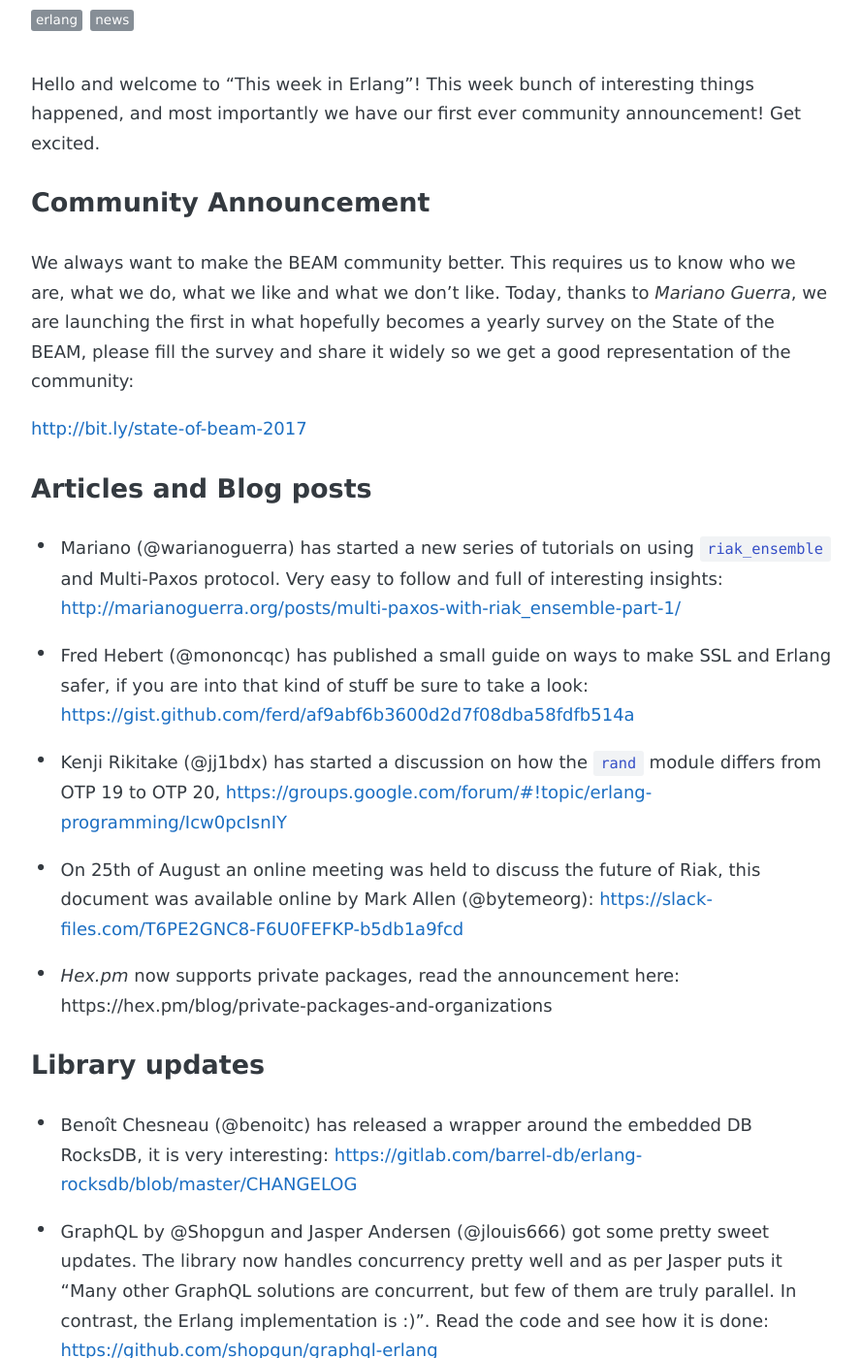
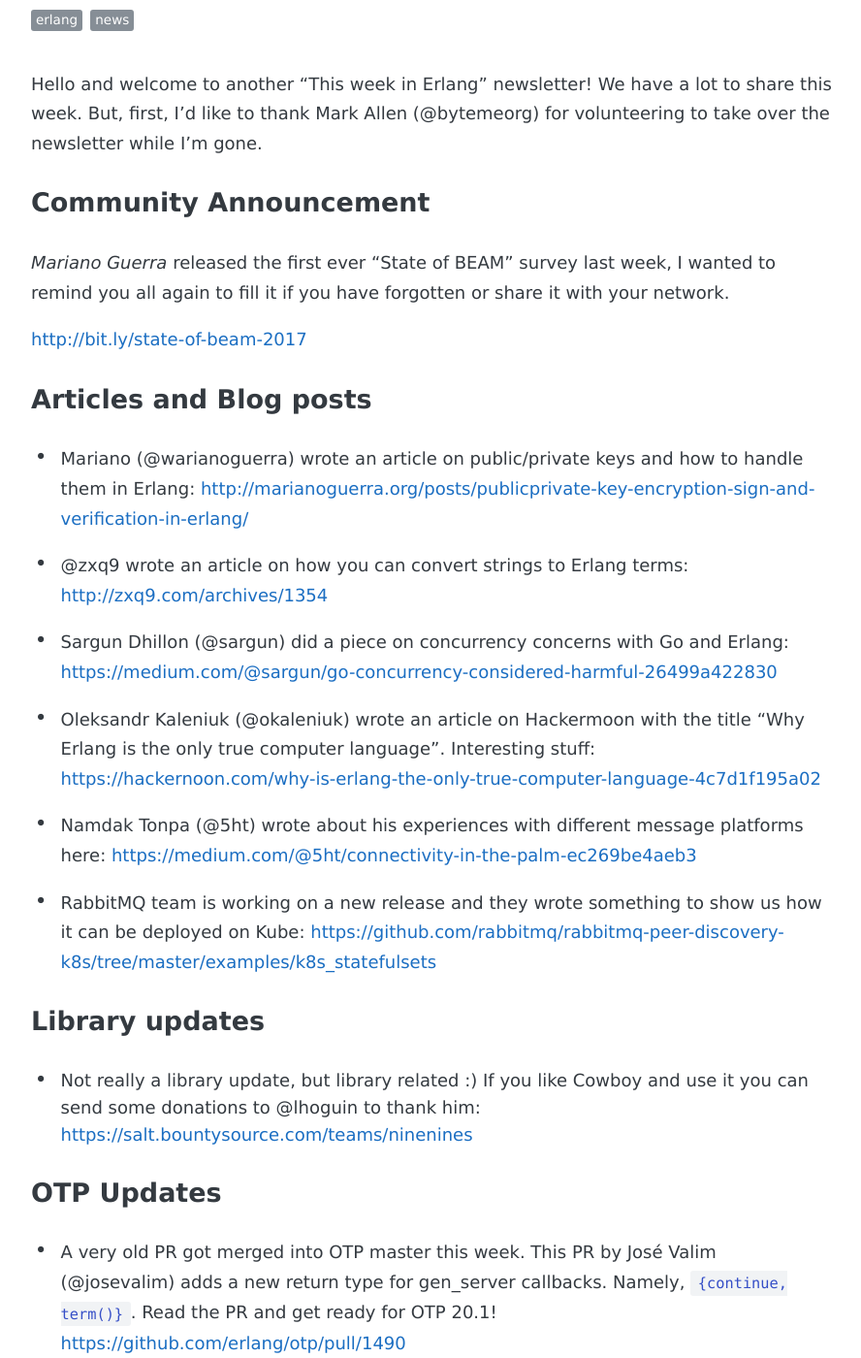
Before and after one commit to gootik/this-week-in-erlang, a Jekyll site: the page built from _posts/2017-09-08-sept-08.md, in a window 1280 px wide and 1400 px high, scrolled down 202 px. Shown: the whole window at 97% size, without its empty margins (194-1082 px from the left). Built offline with Jekyll 4.4.1, drawn with Linux system fonts in a browser that asks for light colours; some web fonts are replaced; some of the changed text lies outside the part shown.

Commit message:
Sept 8th

```diff
--- a/_posts/2017-09-08-sept-08.md
+++ b/_posts/2017-09-08-sept-08.md
@@ -8,41 +8,57 @@
 share: true
 ---
 
-Hello and welcome to “This week in Erlang”! This week bunch of interesting things happened, and most importantly we have our first ever community announcement! Get excited.
+Hello and welcome to another “This week in Erlang” newsletter! We have a lot to
+share this week. But, first, I'd like to thank Mark Allen (@bytemeorg) for volunteering
+to take over the newsletter while I'm gone.
+
 
 ### Community Announcement
-We always want to make the BEAM community better. This requires us to know who we are, what we do, what we like and what we don't like. Today, thanks to *Mariano Guerra*, we are launching the first in what hopefully becomes a yearly survey on the State of the BEAM, please fill the survey and share it widely so we get a good representation of the community:
+*Mariano Guerra* released the first ever "State of BEAM" survey last week, I wanted
+to remind you all again to fill it if you have forgotten or share it with your
+network.
 
 <http://bit.ly/state-of-beam-2017>
 
 ### Articles and Blog posts
- * Mariano (@warianoguerra) has started a new series of tutorials on using `riak_ensemble` and Multi-Paxos protocol. Very easy to follow and full of interesting insights: <http://marianoguerra.org/posts/multi-paxos-with-riak_ensemble-part-1/>
+ * Mariano (@warianoguerra) wrote an article on public/private keys and how to handle them in Erlang: <http://marianoguerra.org/posts/publicprivate-key-encryption-sign-and-verification-in-erlang/>
 
- * Fred Hebert (@mononcqc) has published a small guide on ways to make SSL and Erlang safer, if you are into that kind of stuff be sure to take a look: <https://gist.github.com/ferd/af9abf6b3600d2d7f08dba58fdfb514a>
+ * @zxq9 wrote an article on how you can convert strings to Erlang terms: <http://zxq9.com/archives/1354>
 
- * Kenji Rikitake (@jj1bdx) has started a discussion on how the `rand` module differs from OTP 19 to OTP 20, <https://groups.google.com/forum/#!topic/erlang-programming/Icw0pcIsnIY>
+ * Sargun Dhillon (@sargun) did a piece on concurrency concerns with Go and Erlang: <https://medium.com/@sargun/go-concurrency-considered-harmful-26499a422830>
 
- * On 25th of August an online meeting was held to discuss the future of Riak, this document was available online by Mark Allen (@bytemeorg): <https://slack-files.com/T6PE2GNC8-F6U0FEFKP-b5db1a9fcd>
+ * Oleksandr Kaleniuk (@okaleniuk) wrote an article on Hackermoon with the title "Why Erlang is the only true computer language". Interesting stuff: <https://hackernoon.com/why-is-erlang-the-only-true-computer-language-4c7d1f195a02>
 
- * *Hex.pm* now supports private packages, read the announcement here: https://hex.pm/blog/private-packages-and-organizations
+ * Namdak Tonpa (@5ht) wrote about his experiences with different message platforms here: <https://medium.com/@5ht/connectivity-in-the-palm-ec269be4aeb3>
+
+ * RabbitMQ team is working on a new release and they wrote something to show us how it can be deployed on Kube: <https://github.com/rabbitmq/rabbitmq-peer-discovery-k8s/tree/master/examples/k8s_statefulsets>
 
 ### Library updates
- * Benoît Chesneau (@benoitc) has released a wrapper around the embedded DB RocksDB, it is very interesting: <https://gitlab.com/barrel-db/erlang-rocksdb/blob/master/CHANGELOG>
-
- * GraphQL by @Shopgun and Jasper Andersen (@jlouis666) got some pretty sweet updates. The library now handles concurrency pretty well and as per Jasper puts it "Many other GraphQL solutions are concurrent, but few of them are truly parallel. In contrast, the Erlang implementation is :)". Read the code and see how it is done: <https://github.com/shopgun/graphql-erlang>
+ * Not really a library update, but library related :) If you like Cowboy and use it
+   you can send some donations to @lhoguin to thank him: <https://salt.bountysource.com/teams/ninenines>
 
 ### OTP Updates
- * Probably one of the most interesting things that happened on the OTP side is
-   Lukas Larsson's (@garazdawi) multi thread IO polling PR. His PR explains how it
-   works and why it's better, in good detail. have a look! <https://github.com/erlang/otp/pull/1552>
+ * A very old PR got merged into OTP master this week. This PR by José Valim (@josevalim)
+   adds a new return type for gen_server callbacks. Namely, `{continue, term()}`. Read
+   the PR and get ready for OTP 20.1! <https://github.com/erlang/otp/pull/1490>
+
+ * Björn and Lukas keep working on extremely exciting performance updates.
+
+### Library of the week
 
 
-### Library of the week
-This week I want to showcase a library that will blow your mind :) `jsone` by Takeru Ohta is a JSON decoding/encoding library that is done in pure Erlang. However, it is much faster than JSX and is almost comparable with `jiffy` without the NIF dangers. Takeru uses the delayed sub binary creation optimization of the BEAM VM to make this library extremely fast. Have a look and enjoy:
+### Project of the week
+Rabl is a new project, by Russell Brown (@russelldb), that is using the Riak components to build a "replicated,
+distributed database that runs as a cluster". It is definitely and interesting
+project and has a lot of potential. Take a look here:
 
-<https://github.com/sile/jsone>
+<https://github.com/nhs-riak/rabl>
+
+Thanks to @bytemeorg for the suggestion.
 
 ### Announcements
-  * Just to remind you, it is very important to get as many people on the community survey as possible. So, please share the survey linked at the top of the post with as many people as you can.
+  * Some people asked for a mailing list, so I've created one that you can signup
+    to here: http://eepurl.com/c2xmWr . This means starting next week you will
+    get an Email every Friday with this newsletter in it!
 
-  * I will be on vacation starting Sept 14th, and may not be able to do the weekly newsletter for a few weeks, if you would like to help me and volunteer please get in touch! Either at [Erlanger Slack](https://erlang-slack.herokuapp.com/), @gootik on Twitter, or at our usual Github repo: <https://github.com/gootik/this-week-in-erlang>
+  * Again, thanks to @bytemeorg for picking up my slack for the next few weeks.
```
